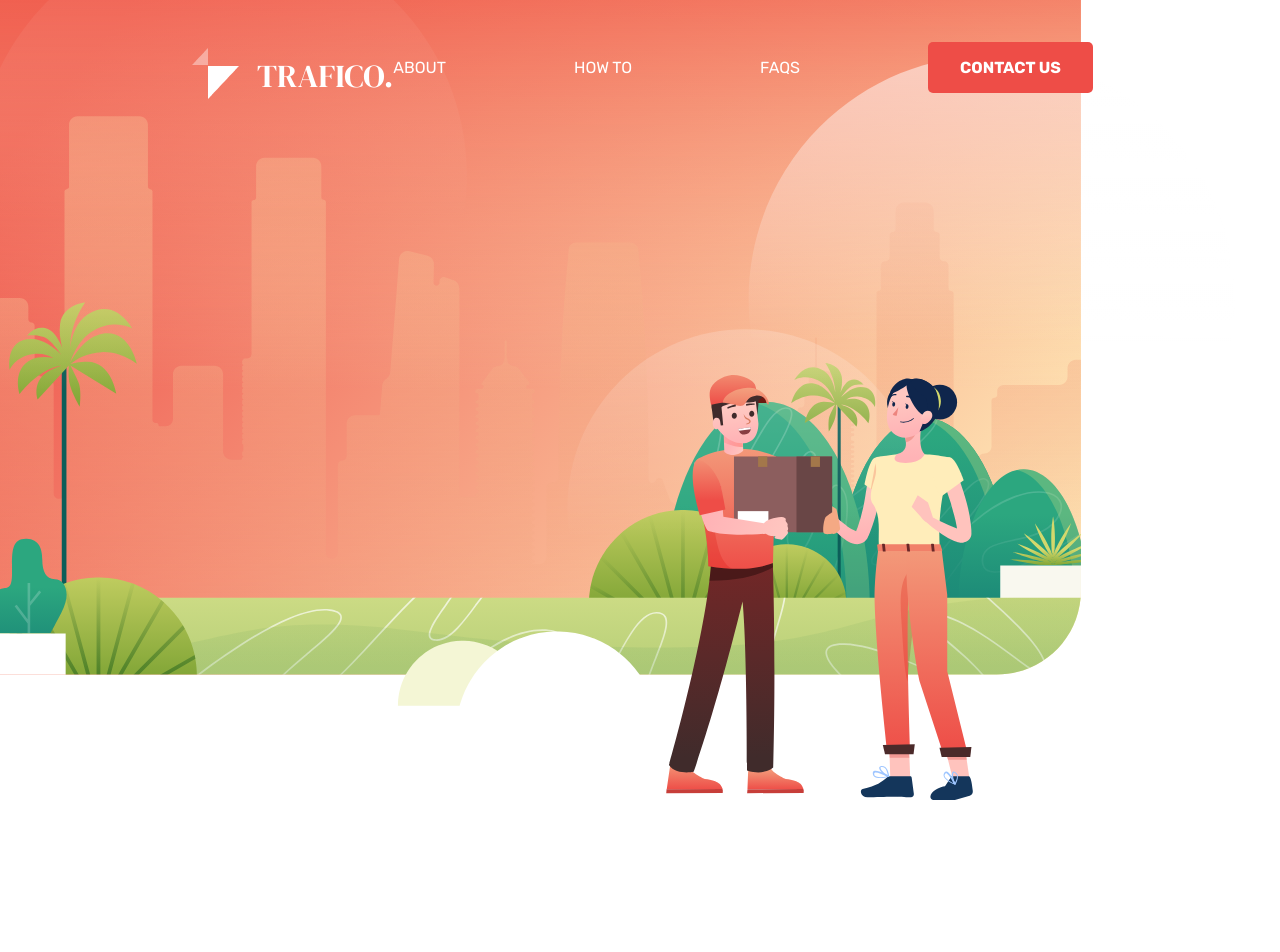
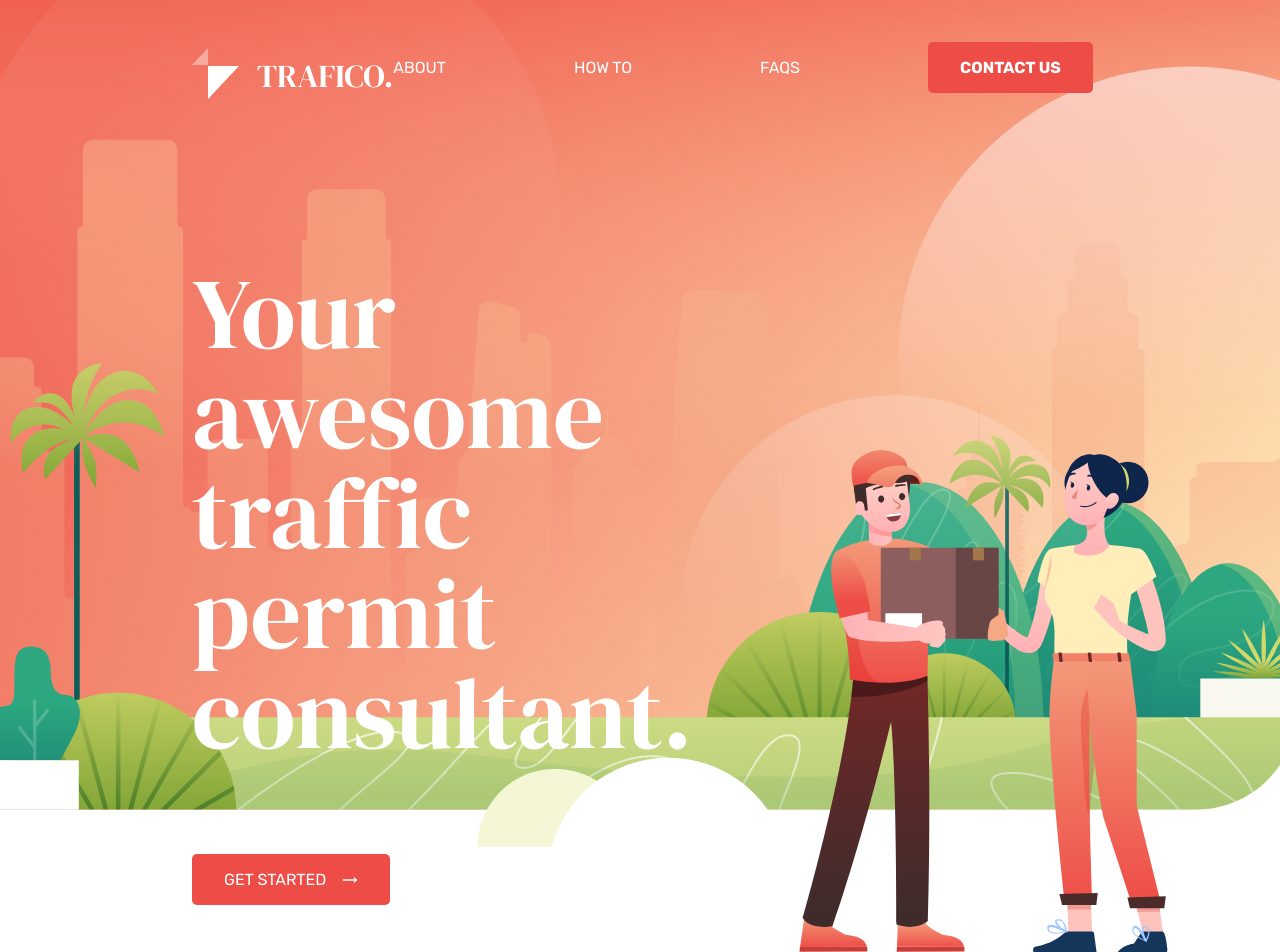
Before and after one commit to laurentiucm22/projectTrafico, a React (Create React App) app: page / in a window 1280 px wide. Shown: the top 952 px of the page. Before the commit the page ends 800 px from the top, so only its background shows below. Built offline with nearby package versions, Linux system fonts and the light colour scheme.

Commit message:
adding Home Title and Btn

```diff
--- a/src/App.css
+++ b/src/App.css
@@ -16,6 +16,7 @@
   box-sizing: border-box;
   margin: 0;
   padding: 0;
+  scroll-behavior: smooth;
 }
 
 body {
@@ -24,7 +25,6 @@ body {
 
 .container {
   width: 100%;
-  /* background-color: green; */
 }
 .content {
   width: 70%;
--- a/src/Pages/HomePage.js
+++ b/src/Pages/HomePage.js
@@ -1,11 +1,15 @@
 import React from "react";
 import Header from "../components/Home/Header";
+import HomeBtn from "../components/Home/HomeBtn";
+import HomeTitle from "../components/Home/HomeTitle";
 import NavBar from "../components/Home/NavBar/NavBar";
 
 const HomePage = () => {
   return (
     <Header>
       <NavBar />
+      <HomeTitle />
+      <HomeBtn />
     </Header>
   );
 };
--- a/src/components/Home/Header.css
+++ b/src/components/Home/Header.css
@@ -1,6 +1,6 @@
 .header {
   width: 100%;
-  height: 100vh;
+  height: 120vh;
   background-image: url(../../images/Scene.svg);
   background-repeat: no-repeat;
   background-size: cover;
--- /dev/null
+++ b/src/components/Home/HomeBtn.css
@@ -0,0 +1,28 @@
+.home-btn__container {
+  padding-top: 5.7em;
+}
+.test {
+  display: flex;
+}
+.home-btn {
+  text-decoration: none;
+  background-color: #ee4d47;
+  text-transform: uppercase;
+  font-size: 1rem;
+  color: var(--clr-primary);
+  border-radius: 0.313em;
+  padding: 1em 2em;
+  font-family: var(--ff-rubik);
+  transition: background-color 200ms ease-in-out;
+  display: flex;
+  align-items: center;
+}
+
+.home-btn:hover {
+  background-color: #aa3734;
+  transition: background-color 200ms ease-in-out;
+}
+
+.btn-arrow {
+  margin-left: 1em;
+}
--- a/src/components/Home/HomeBtn.js
+++ b/src/components/Home/HomeBtn.js
@@ -0,0 +1,20 @@
+import React from "react";
+import "./HomeBtn.css";
+import { CgArrowLongRight } from "react-icons/cg";
+
+const HomeBtn = () => {
+  return (
+    <div className="content">
+      <div className="test">
+        <div className="home-btn__container">
+          <a href="#about" className="home-btn">
+            Get started
+            <CgArrowLongRight className="btn-arrow" />
+          </a>
+        </div>
+      </div>
+    </div>
+  );
+};
+
+export default HomeBtn;
--- /dev/null
+++ b/src/components/Home/HomeTitle.css
@@ -0,0 +1,12 @@
+.title-container {
+  max-width: 50%;
+  padding-top: 8em;
+}
+
+.title {
+  font-family: var(--ff-dm);
+  color: var(--clr-primary);
+  font-size: 6.25rem;
+  font-weight: 400;
+  line-height: 100%;
+}
--- a/src/components/Home/HomeTitle.js
+++ b/src/components/Home/HomeTitle.js
@@ -0,0 +1,14 @@
+import React from "react";
+import "./HomeTitle.css";
+
+const HomeTitle = () => {
+  return (
+    <div className="content">
+      <div className="title-container">
+        <h1 className="title">Your awesome traffic permit consultant.</h1>
+      </div>
+    </div>
+  );
+};
+
+export default HomeTitle;
--- a/src/components/Home/NavBar/ContactBtn.css
+++ b/src/components/Home/NavBar/ContactBtn.css
@@ -19,6 +19,6 @@
 }
 
 .contact-btn:hover {
-  background-color: #c55450;
+  background-color: #aa3734;
   transition: background-color 200ms ease-in-out;
 }
```
